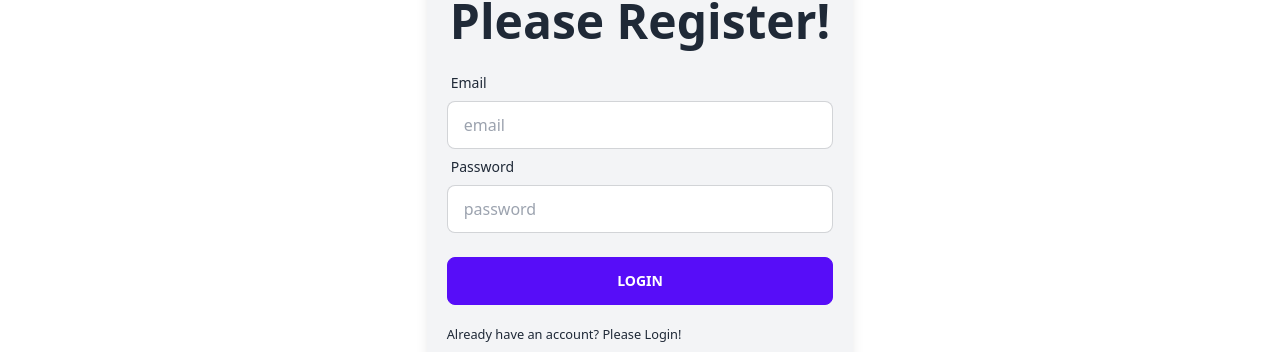
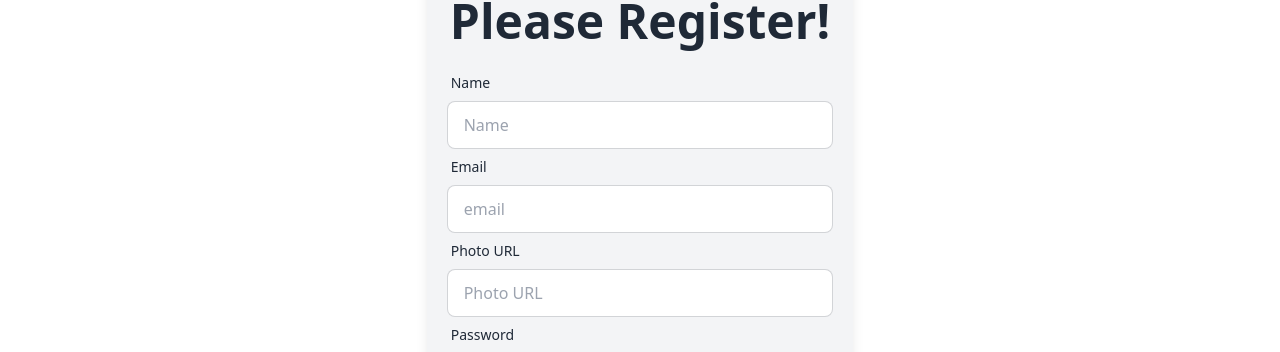
Before and after one commit to siraz015/toy-cars-hut-client, a React (Vite) app: page /register in a window 1280 px wide. Shown: the part 212-564 px from the top of the page. Built offline with nearby package versions, Linux system fonts and the light colour scheme.

Commit message:
added firebase config file

```diff
--- a/package.json
+++ b/package.json
@@ -11,6 +11,7 @@
   },
   "dependencies": {
     "daisyui": "^2.51.6",
+    "firebase": "^9.22.0",
     "localforage": "^1.10.0",
     "match-sorter": "^6.3.1",
     "react": "^18.2.0",
--- a/src/components/Register/Register.jsx
+++ b/src/components/Register/Register.jsx
@@ -8,9 +8,21 @@ const Register = () => {
             <form>
                 <div className="form-control">
                     <label className="label">
+                        <span className="label-text">Name</span>
+                    </label>
+                    <input type="text" name='name' placeholder="Name" className="input input-bordered" />
+                </div>
+                <div className="form-control">
+                    <label className="label">
                         <span className="label-text">Email</span>
                     </label>
                     <input type="text" name='email' placeholder="email" className="input input-bordered" />
+                </div>
+                <div className="form-control">
+                    <label className="label">
+                        <span className="label-text">Photo URL</span>
+                    </label>
+                    <input type="text" name='photo' placeholder="Photo URL" className="input input-bordered" />
                 </div>
                 <div className="form-control">
                     <label className="label">
--- /dev/null
+++ b/src/firebase/firebase.config.js
@@ -0,0 +1,18 @@
+// Import the functions you need from the SDKs you need
+import { initializeApp } from "firebase/app";
+// TODO: Add SDKs for Firebase products that you want to use
+// https://firebase.google.com/docs/web/setup#available-libraries'
+// Your web app's Firebase configuration
+const firebaseConfig = {
+  apiKey:import.meta.env.VITE_apiKey,
+  authDomain:import.meta.env.VITE_authDomain,
+  projectId:import.meta.env.VITE_projectId,
+  storageBucket:import.meta.env.VITE_storageBucket,
+  messagingSenderId:import.meta.env.VITE_messagingSenderId,
+  appId:import.meta.env.VITE_appId
+};
+
+// Initialize Firebase
+const app = initializeApp(firebaseConfig);
+
+export default app;
--- /dev/null
+++ b/src/providers/AuthProvider.jsx
@@ -0,0 +1,11 @@
+import React from 'react';
+
+const AuthProvider = () => {
+    return (
+        <div>
+
+        </div>
+    );
+};
+
+export default AuthProvider;
```
Also changed, not shown: 1 other file (tests, documents, lock files or other folders).
